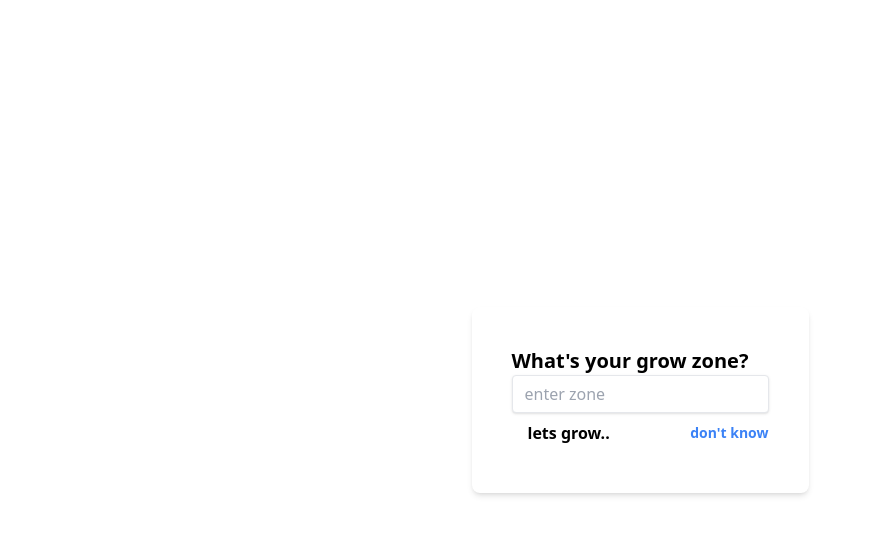
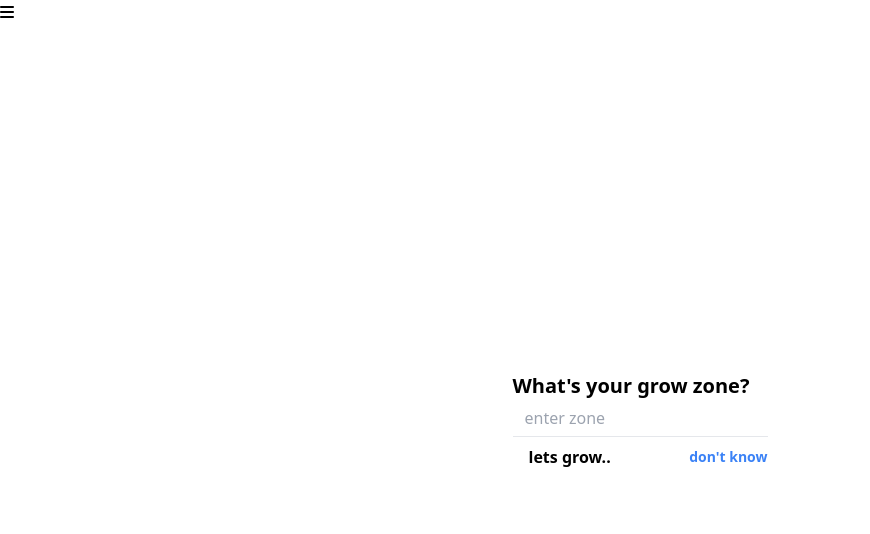
Before and after one commit to MicahBear/Thumb, a React (Vite) app: page / in a window 1280 px wide. Shown: the top 534 px of the page, without its empty margins (0-870 px from the left). Built offline with nearby package versions, Linux system fonts and the light colour scheme.

Commit message:
update basic demo color css first page/pull nav to first page to allow user to go back./adjust calendar view size.

```diff
--- a/src/pages/Calendar.jsx
+++ b/src/pages/Calendar.jsx
@@ -44,7 +44,7 @@ export default function Calendar() {
   return (
     <div className="calendar--container">
       <FullCalendar
-        height="50vh"
+        height="25vh"
         plugins={[dayGridPlugin, timeGridPlugin, interactionPlugin, listPlugin]}
         headerToolbar={{
           left: "prev,next today",
--- a/src/pages/first.jsx
+++ b/src/pages/first.jsx
@@ -1,5 +1,6 @@
 import { useState } from "react";
 import { useNavigate } from "react-router-dom";
+import Nav from "../components/Nav";
 export default function First() {
   const [userZone, setUserZone] = useState("");
 
@@ -20,8 +21,10 @@ export default function First() {
   };
 
   return (
+    <div>
+      <Nav />
       <main className="first-page flex items-center justify-center min-h-screen">
-      <section className="first--container flex flex-col items-center justify-center relative bg-white p-10 rounded-lg shadow-md">
+        <section className="first--container container flex flex-col items-center justify-center relative bg-white">
           <form className="first--form flex flex-col" onSubmit={handleSubmit}>
             <h1
               className="first--labelInput text-xl font-bold"
@@ -32,20 +35,21 @@ export default function First() {
             <input
               id="zoneInput"
               type="text"
-            className="first--input shadow appearance-none border rounded w-full py-2 px-3 text-gray-700 leading-tight focus:outline-none focus:shadow-outline"
+              className="first--input  appearance-none border-none rounded w-full py-2 px-3 text-gray-700 leading-tight focus:outline-none focus:shadow-outline"
               placeholder="enter zone"
               onChange={(e) => setUserZone(e.target.value)}
             />
+            <hr />
             <div className="flex items-center justify-between">
               <button
-              className="hover:bg-gray-300 font-bold py-2 px-4 rounded focus:shadow-outline first--submit"
+                className="hover:text-gray-300 font-bold py-2 px-4 rounded focus:shadow-outline first--submit"
                 type="submit"
               >
                 lets grow..
               </button>
 
               <a
-              className="first--dkBtn align-baseline font-bold text-sm text-blue-500 hover:text-blue-800"
+                className="first--dkBtn align-baseline font-bold text-sm text-blue-500 hover:text-gray-300 cursor-pointer"
                 onClick={dontKnow}
               >
                 don't know
@@ -54,5 +58,6 @@ export default function First() {
           </form>
         </section>
       </main>
+    </div>
   );
 }
```
Lines whose indentation alone changed are shown as unchanged.
